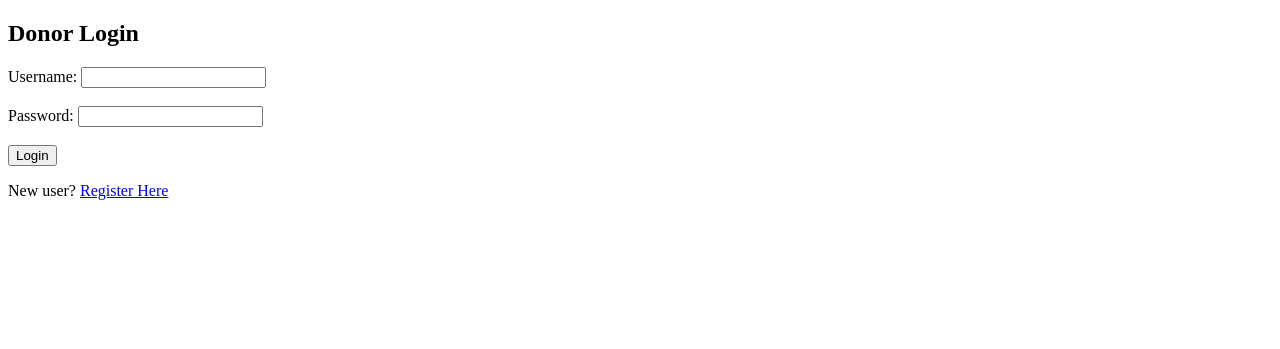
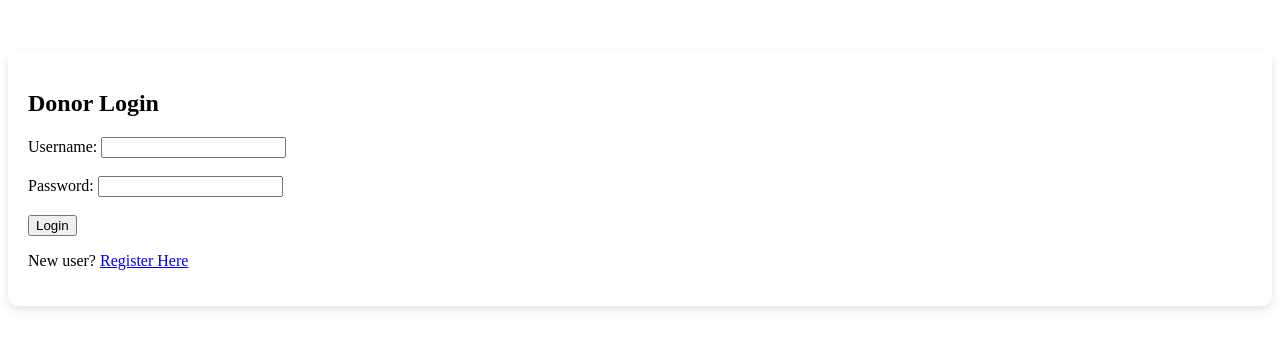
Before and after one commit to Shrilesh-Dhobale/Blood-Bank, a Django app: template templates/donor_login.html in a window 1280 px wide. Shown: the top 349 px of the page. Run offline with Django 5.2, Linux system fonts and the light colour scheme; the template is opened without the code that fills it, so the values that code supplies are empty.

Commit message:
donor login css created

```diff
--- /dev/null
+++ b/static/css/donor_login.css
@@ -0,0 +1,7 @@
+#card {
+    margin-top: 50px;
+    padding: 20px;
+    box-shadow: 0 4px 8px rgba(0, 0, 0, 0.1);
+    border-radius: 10px;
+    background-color: #ffffff;
+}
--- a/templates/donor_login.html
+++ b/templates/donor_login.html
@@ -5,6 +5,7 @@
     <meta charset="UTF-8">
     <meta name="viewport" content="width=device-width, initial-scale=1.0">
     <title>Donor Login Page</title>
+    <link rel="stylesheet" href="./static/css/donor_login.css">
 </head>
 
 <body>
```
